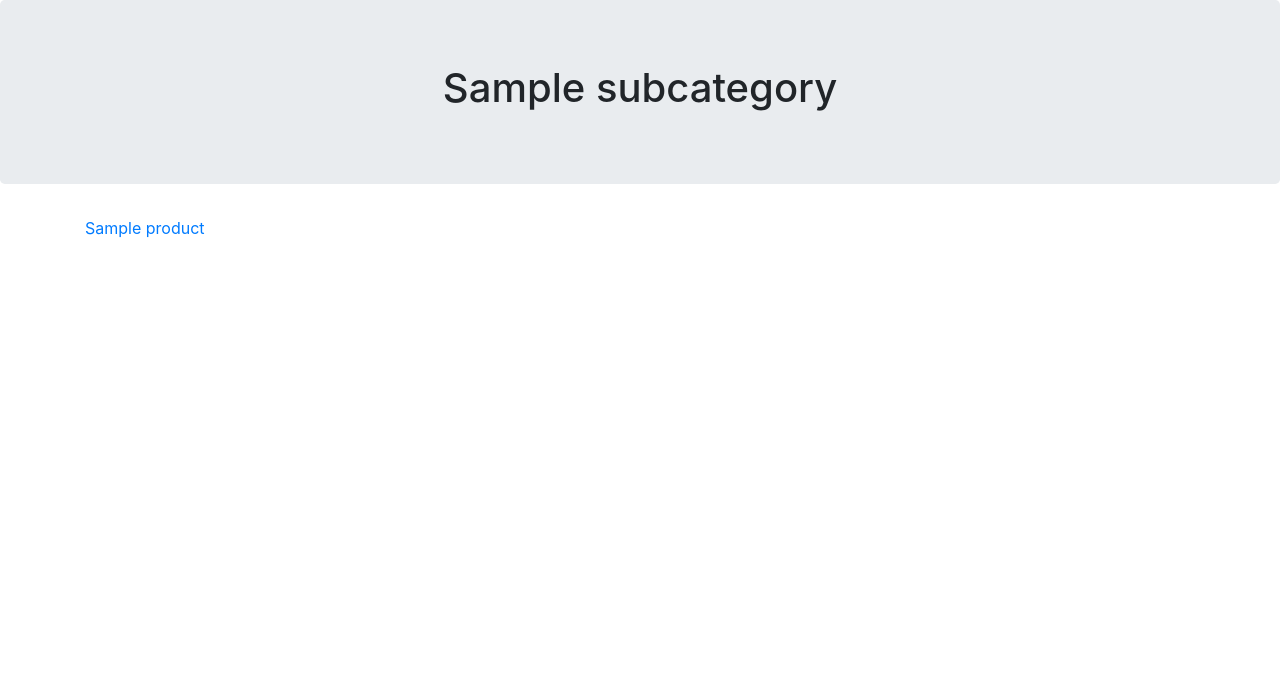
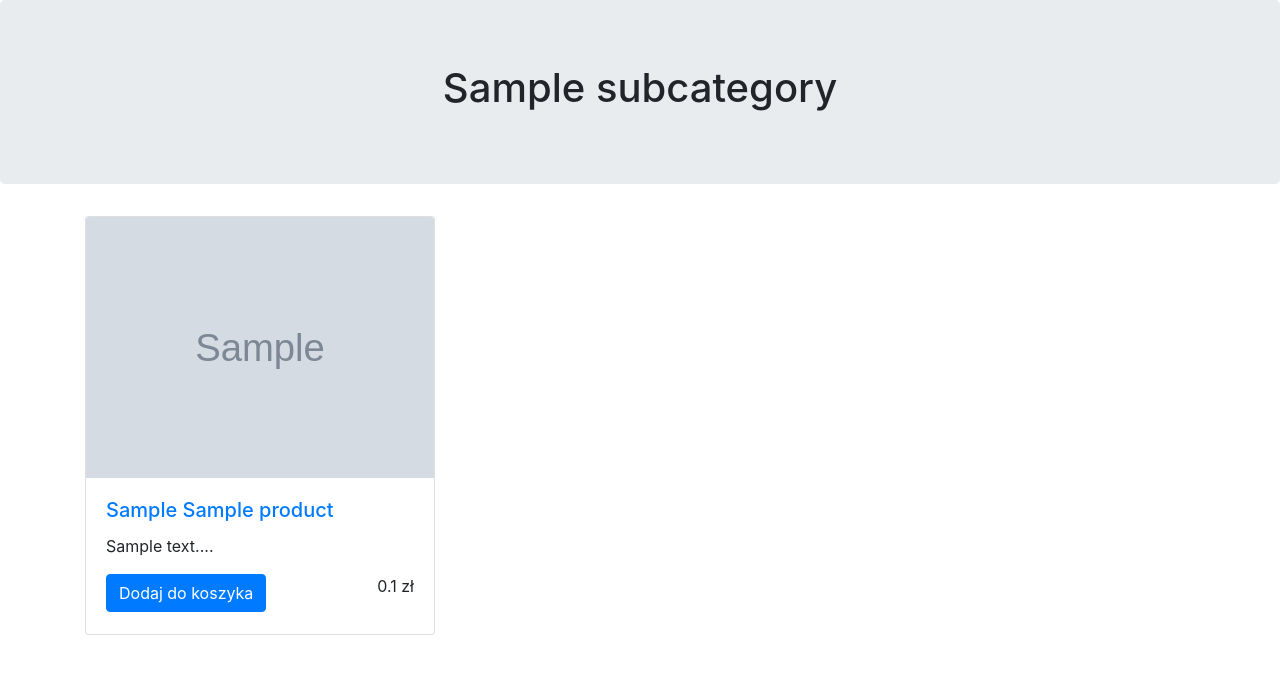
Before and after one commit to Nasus20202/django-store, a Django app: a page that uses products/templates/products/subcategory.html in a window 1280 px wide. Shown: the part 56-730 px from the top of the page. Run offline with Django 3.2, Linux system fonts and the light colour scheme; tables that the repository leaves empty hold one stand-in row (values such as "Sample post"); grey boxes marked "Sample" are stand-in pictures; some libraries are stand-ins or nearby versions.

Commit message:
New nice subcategory view

```diff
--- a/products/templates/products/category.html
+++ b/products/templates/products/category.html
@@ -45,6 +45,7 @@
 <div class="container">
   <div class="row">
     <div class="col-sm-12">
+        Podkategorie w {{ category.name }}:<br>
         {% if category.subcategory_list %}
             {% for subcategory in category.subcategory_list %}
                 <a href="{% url 'products:subcategory' category.shortName subcategory.shortName %}">{{ subcategory.name }}</a><br>
--- a/products/templates/products/index.html
+++ b/products/templates/products/index.html
@@ -46,6 +46,7 @@
 <div class="container">
   <div class="row">
     <div class="col-sm-12">
+        Kategorie produktów w sklepie:<br>
         {% if category_list %}
             {% for cat in category_list %}
                 <a href="{% url 'products:category' cat.shortName %}">{{ cat.name }}</a><br>
--- a/products/templates/products/subcategory.html
+++ b/products/templates/products/subcategory.html
@@ -8,6 +8,18 @@
   <script src="https://ajax.googleapis.com/ajax/libs/jquery/3.5.1/jquery.min.js"></script>
   <script src="https://cdnjs.cloudflare.com/ajax/libs/popper.js/1.16.0/umd/popper.min.js"></script>
   <script src="https://maxcdn.bootstrapcdn.com/bootstrap/4.5.2/js/bootstrap.min.js"></script>
+    <style>
+        .row {
+   display: flex;
+   flex-wrap: wrap;
+}
+
+.row > div[class*='col-'] {
+  display: flex;
+}
+
+    </style>
+  {% load static %}
 </head>
 <body>
  <nav class="navbar navbar-expand-md bg-dark navbar-dark">
@@ -43,11 +55,21 @@
 </div>
 
 <div class="container">
-  <div class="row">
-    <div class="col-sm-12">
         {% if subcategory.product_list %}
+            <div class="row">
             {% for product in subcategory.product_list %}
-                <a href="{% url 'products:product' product.shortName %}">{{ product.name }}</a><br>
+                <div class="col-md-4">
+                <div class="card">
+                    <a href="{% url 'products:product' product.shortName %}"><img class="img-fluid card-img-top" src="{% static "/products/img/" %}{{ product.photo }}" alt="{{ product.shortName }}"></a>
+                    <div class="card-body">
+                        <h5 class="card-title"><a href="{% url 'products:product' product.shortName %}">{{ product.brand }} {{ product.name }}</a></h5>
+                        <p class="card-text">{{ product.about|slice:"75" }}...</p>
+                        <p style="float: right">{{ product.Price_divided }} zł</p>
+                        <a href="#" class="btn btn-primary" id="{{ product.shortName }}-btn">Dodaj do koszyka</a>
+                    </div>
+                </div>
+                </div>
+                {%  cycle '' '' '</div><div class="row">' %}
             {% endfor %}
         {% else %}
             Brak produktów
```
Also changed, not shown: 1 other file.
